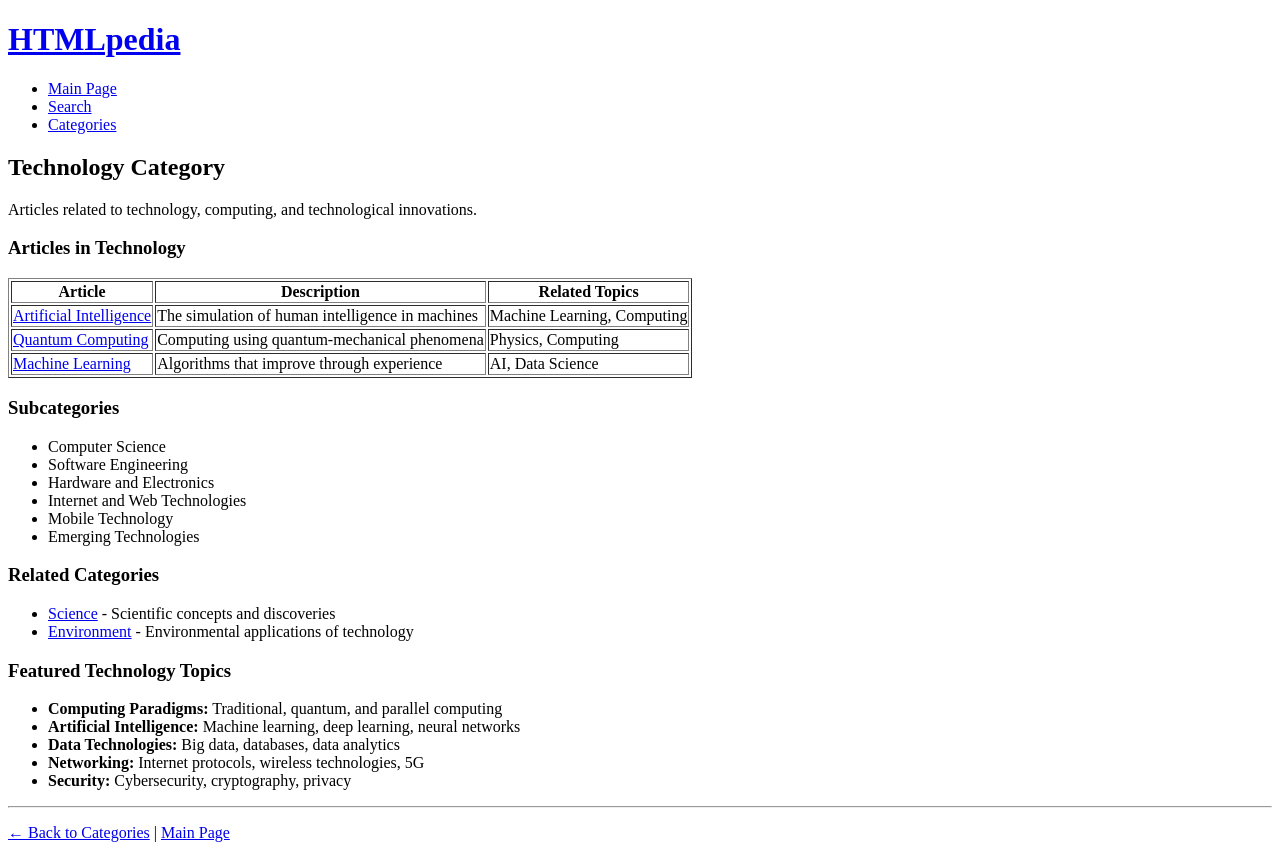
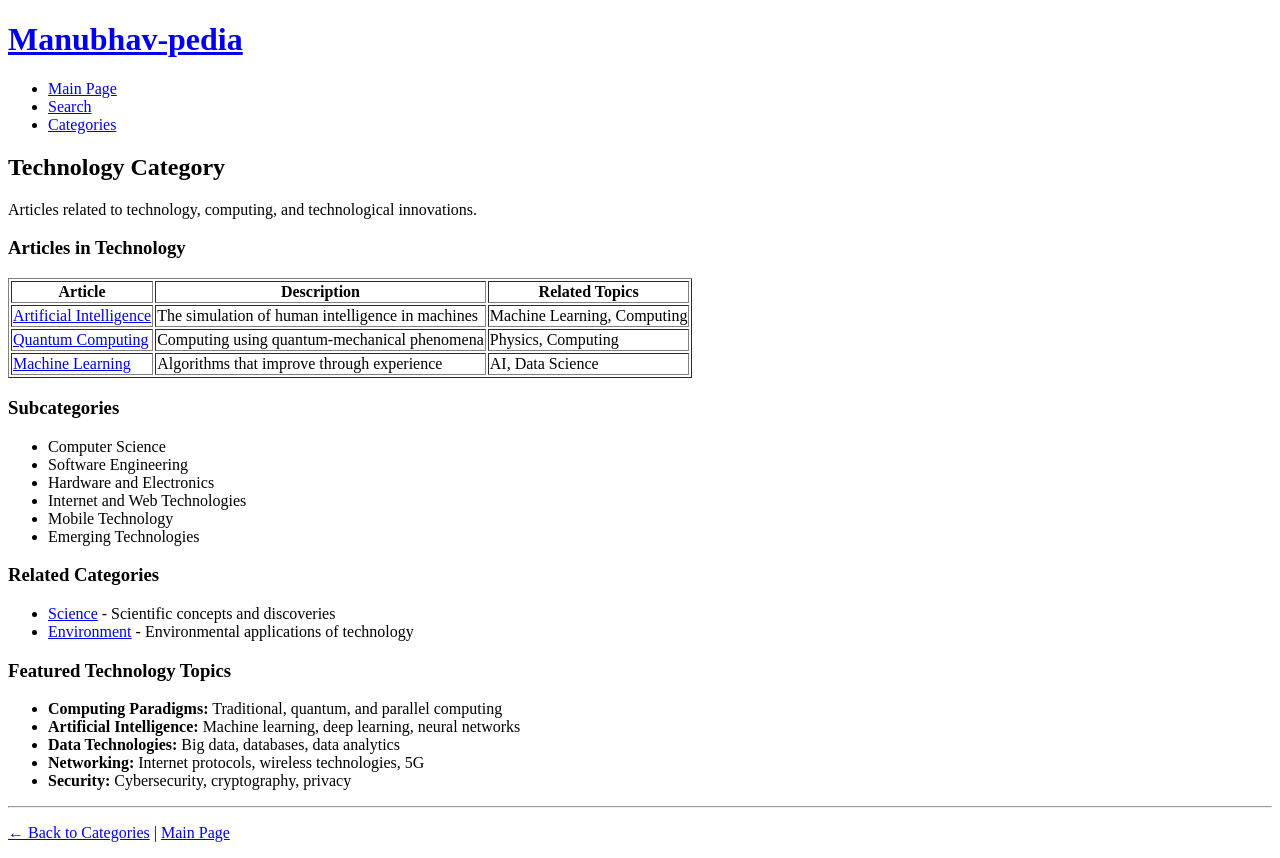
Before and after one commit to Manubhav-Chauhan/Manubhav-Pedia, a plain HTML site: page categories/technology.html in a window 1280 px wide. Drawn offline with Linux system fonts and the light colour scheme.

Commit message:
Update technology.html

```diff
--- a/categories/technology.html
+++ b/categories/technology.html
@@ -3,11 +3,11 @@
 <head>
     <meta charset="UTF-8">
     <meta name="viewport" content="width=device-width, initial-scale=1.0">
-    <title>Technology Category - HTMLpedia</title>
+    <title>Technology Category - Manubhav-pedia</title>
 </head>
 <body>
     <header>
-        <h1><a href="../index.html">HTMLpedia</a></h1>
+        <h1><a href="../index.html">Manubhav-pedia</a></h1>
         <nav>
             <ul>
                 <li><a href="../index.html">Main Page</a></li>
```
